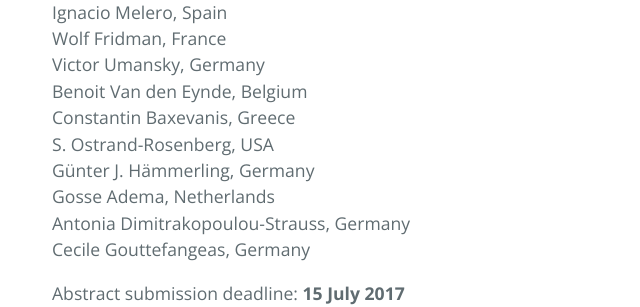
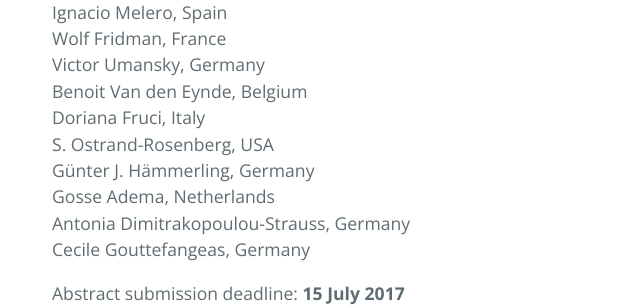
Before and after one commit to moodmosaic/pivac17, a Jekyll site: the page index.html, which Jekyll copies as it is, in a window 1280 px wide and 900 px high, scrolled down 2621 px. Shown: the part 155-462 px from the top of the window, without its empty margins (172-812 px from the left). Built offline with Jekyll 4.4.1, drawn with Linux system fonts in a browser that asks for light colours.

Commit message:
Add Doriana Fruci to confirmed speakers, taking out Constantin Baxevanis as requested.

```diff
--- a/index.html
+++ b/index.html
@@ -91,7 +91,7 @@ Victor Umansky, Germany
 <br>
 Benoit Van den Eynde, Belgium
 <br>
-Constantin Baxevanis, Greece
+Doriana Fruci, Italy
 <br>
 S. Ostrand-Rosenberg, USA
 <br>
```
